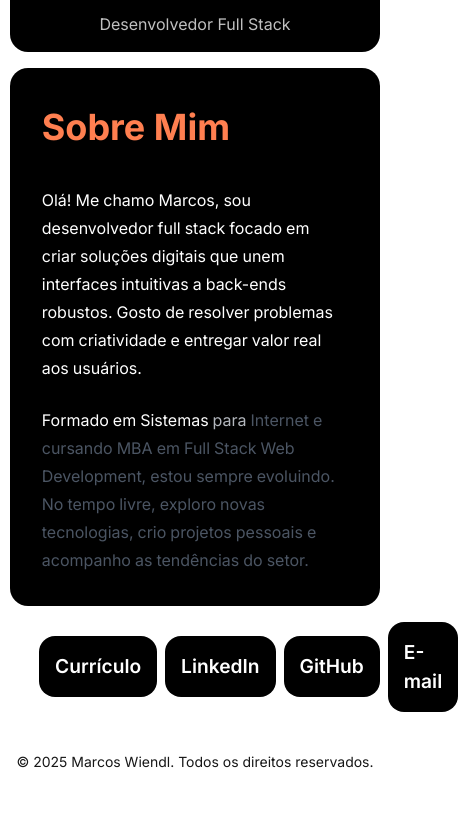
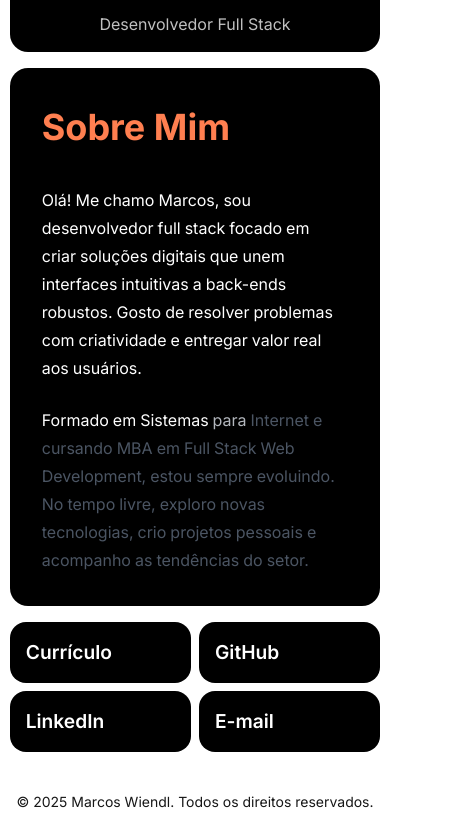
Before and after one commit to mwndl/portfolio, a Next.js app: page / in a window 390 px wide. Shown: the part 444-1280 px from the top of the page, 458 px wide, since content can reach past the window. Before the commit the page ends 1240 px from the top, so only its background shows below. Built offline with nearby package versions, Linux system fonts and the light colour scheme.

Commit message:
style: separate shortcuts into two responsive columns

```diff
--- a/src/app/components/Shortcuts/index.jsx
+++ b/src/app/components/Shortcuts/index.jsx
@@ -9,10 +9,14 @@ export default function AboutMe() {
     return (
     <section id="about" className={styles.section}>
         <div className={styles.container}>
-            <a className={styles.shortcut} href={t('shortcuts.resume_url')} target="_blank">{t('shortcuts.resume')}</a>
-            <a className={styles.shortcut} href="https://www.linkedin.com/in/marcoswiendl/" target="_blank">{t('shortcuts.linkedin')}</a>
-            <a className={styles.shortcut} href="https://github.com/mwndl" target="_blank">{t('shortcuts.github')}</a>
-            <a className={styles.shortcut} href="mailto:contato@marcoswiendl.com" target="_blank">{t('shortcuts.email')}</a>
+            <div className={styles.shortcutsLeft}>
+                <a className={styles.shortcut} href={t('shortcuts.resume_url')} target="_blank">{t('shortcuts.resume')}</a>
+                <a className={styles.shortcut} href="https://www.linkedin.com/in/marcoswiendl/" target="_blank">{t('shortcuts.linkedin')}</a>
+            </div>
+            <div className={styles.shortcutsRight}>
+                <a className={styles.shortcut} href="https://github.com/mwndl" target="_blank">{t('shortcuts.github')}</a>
+                <a className={styles.shortcut} href="mailto:contato@marcoswiendl.com" target="_blank">{t('shortcuts.email')}</a>
+            </div>
         </div>
     </section>
     );
--- a/src/app/components/Shortcuts/styles.module.css
+++ b/src/app/components/Shortcuts/styles.module.css
@@ -12,6 +12,15 @@
     flex-direction: row;
     align-items: center;
     justify-content: space-between;
+    gap: 0.5rem;
+}
+
+.shortcutsLeft, .shortcutsRight {
+    width: 50%;
+    display: flex;
+    flex-direction: row;
+    align-items: flex-start;
+    justify-content: flex-start;
     gap: 0.5rem;
 }
 
@@ -31,3 +40,22 @@
     background-color: #e8541e;
     scale: 1.05;
 }
+
+@media (max-width: 768px) {
+    .container {
+        width: 95%;
+    }
+
+    .shortcutsLeft, .shortcutsRight {
+        width: 100%;
+        display: flex;
+        flex-direction: column;
+        align-items: flex-start;
+        justify-content: flex-start;
+        gap: 0.5rem;
+    }
+
+    .shortcut {
+        width: 100%;
+    }
+}
```
